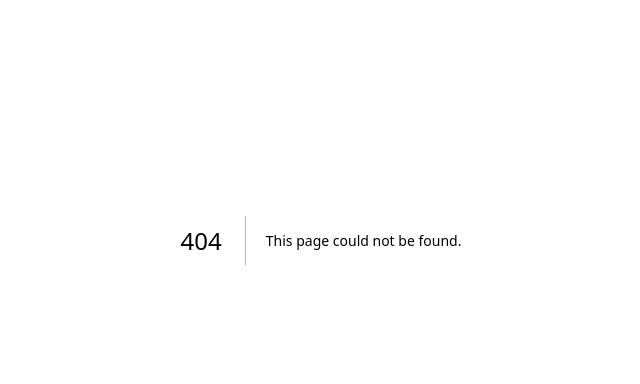
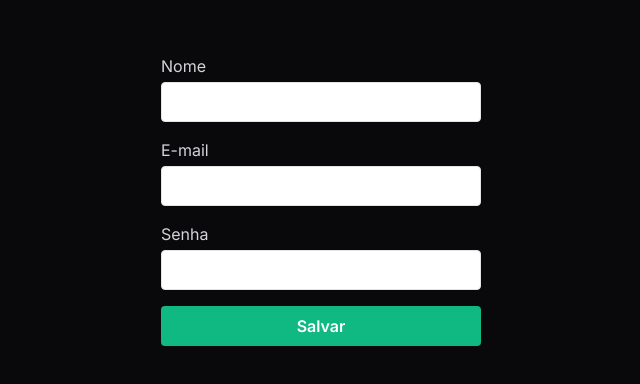
Before and after one commit to AndersonNascimentoAFSN/search-cep-app, a Next.js app: page /forms-advanced in a window 1280 px wide. Before the commit this address had no page. Shown: the part 160-544 px from the top of the page, without its empty margins (319-959 px from the left). Built offline with nearby package versions, Linux system fonts and the light colour scheme.

Commit message:
wip: validacao e transformação zod

```diff
--- /dev/null
+++ b/src/app/forms-advanced/page.tsx
@@ -0,0 +1,125 @@
+'use client'
+
+import { zodResolver } from "@hookform/resolvers/zod"
+import { useId, useState } from "react"
+import { useForm } from 'react-hook-form'
+import { z } from 'zod'
+
+/*
+* To-do
+* - [ ] Validação / transformação
+* - [ ] Field Arrays
+* - [ ] Upload de arquivos
+* - [ ] Composition Pattern
+*/
+
+const createUserFormSchema = z.object({
+  user: z.object({
+    name: z.string().nonempty('O nome é obrigatório'),
+    email: z.string().nonempty('O e-mail é obrigatório').email('E-mail inválido').refine((email) => {
+      return email.endsWith('@meta.com.br')
+    }, 'O email precisa ser do domínio @meta.com.br'),
+    password: z.string().min(6, 'A senha deve ter no mínimo 6 caracteres')
+  })
+}).transform((field) => ({
+  user: {
+    name: field.user.name.trim().split(' ').map((word) => {
+      return `${word[0].toUpperCase()}${word.slice(1).toLowerCase()}`
+    }).join(' '),
+    email: field.user.email.trim().toLowerCase(),
+    password: field.user.password.trim()
+  }
+}))
+
+type UserFormData = z.infer<typeof createUserFormSchema>
+
+export default function FormsAdvanced() {
+  const nameId = useId()
+  const emailId = useId()
+  const passwordId = useId()
+  const [output, setOutput] = useState('')
+
+  const { register, handleSubmit, formState: { errors } } = useForm<UserFormData>({
+    criteriaMode: 'all',
+    mode: 'onSubmit',
+    resolver: zodResolver(createUserFormSchema),
+    defaultValues: {
+      user: {
+        name: '',
+        email: '',
+        password: ''
+      }
+    }
+  })
+
+  const createUser = (data: any) => {
+    setOutput(JSON.stringify(data, null, 2))
+  }
+
+  return (
+    <main className="h-screen bg-zinc-950 text-zinc-300 flex flex-col gap-20 items-center justify-center">
+      <form
+        onSubmit={handleSubmit(createUser)}
+        className="flex flex-col gap-4 w-full max-w-xs"
+      >
+        <div className="flex flex-col gap-1">
+          <label htmlFor={nameId}>Nome</label>
+          <input
+            type="text"
+            id={nameId}
+            className="border border-zinc-200 shadow-sm rounded h-10 px-3"
+            autoComplete="off"
+            {...register('user.name')}
+          />
+
+          {errors.user?.name?.message && (
+            <span>{errors.user?.name?.message}</span>
+          )}
+        </div>
+
+        <div className="flex flex-col gap-1">
+          <label htmlFor={emailId}>E-mail</label>
+          <input
+            type="email"
+            id={emailId}
+            className="border border-zinc-200 shadow-sm rounded h-10 px-3"
+            autoComplete="off"
+            {...register('user.email')}
+          />
+
+          {errors.user?.email?.message && (
+            <span>{errors.user?.email?.message}</span>
+          )}
+        </div>
+
+        <div className="flex flex-col gap-1">
+          <label htmlFor={passwordId}>Senha</label>
+          <input
+            type="password"
+            id={passwordId}
+            className="border border-zinc-200 shadow-sm rounded h-10 px-3"
+            autoComplete="off"
+            {...register('user.password')}
+          />
+
+          {errors.user?.password?.message && (
+            <span>{errors.user?.password?.message}</span>
+          )}
+        </div>
+
+        <button
+          type="submit"
+          className="bg-emerald-500 rounded font-semibold text-white h-10 hover:bg-emerald-600"
+        >
+          Salvar
+        </button>
+      </form>
+
+      <pre>
+        <code >
+          {output}
+        </code>
+      </pre>
+    </main>
+  )
+}
```
